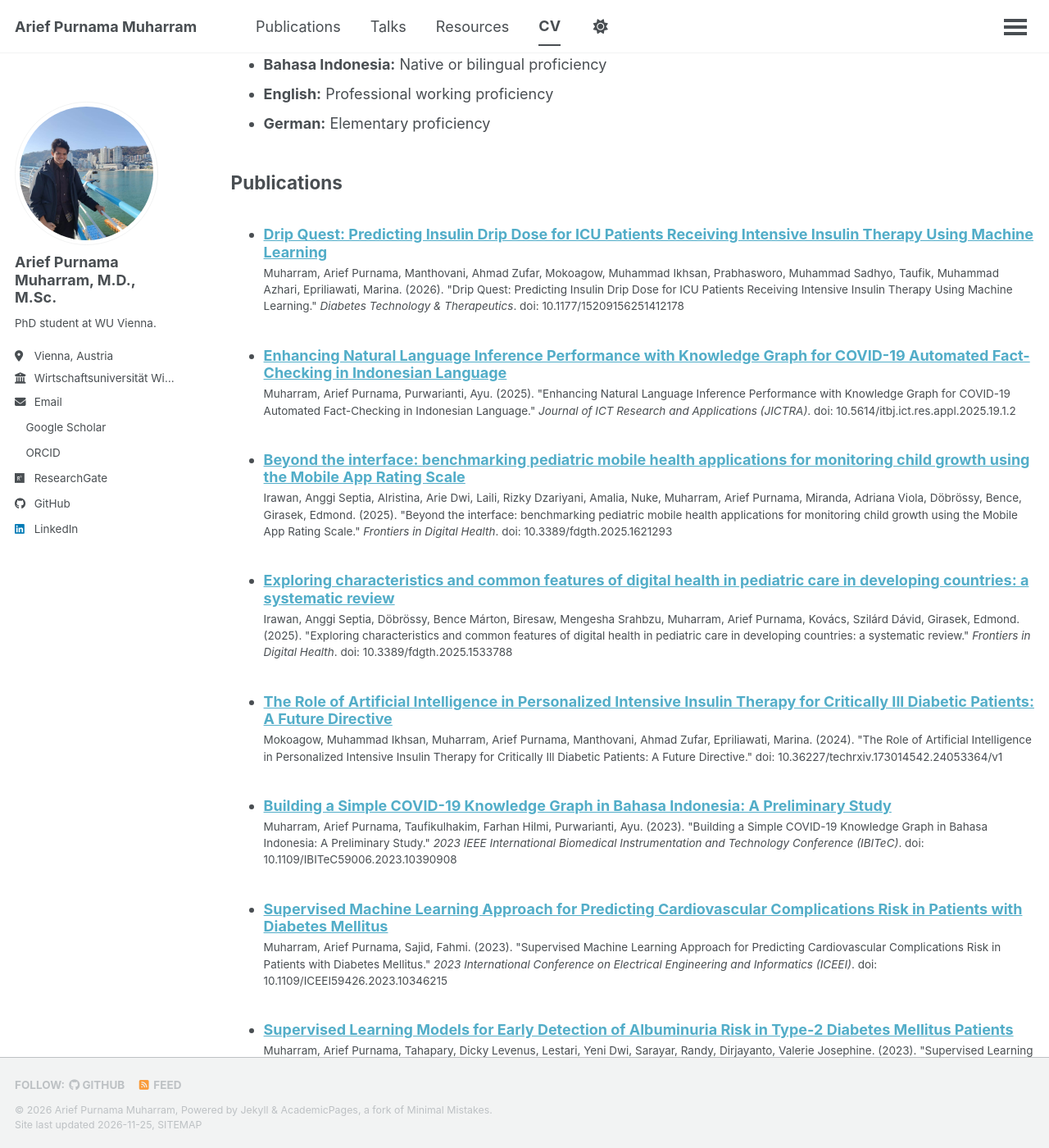
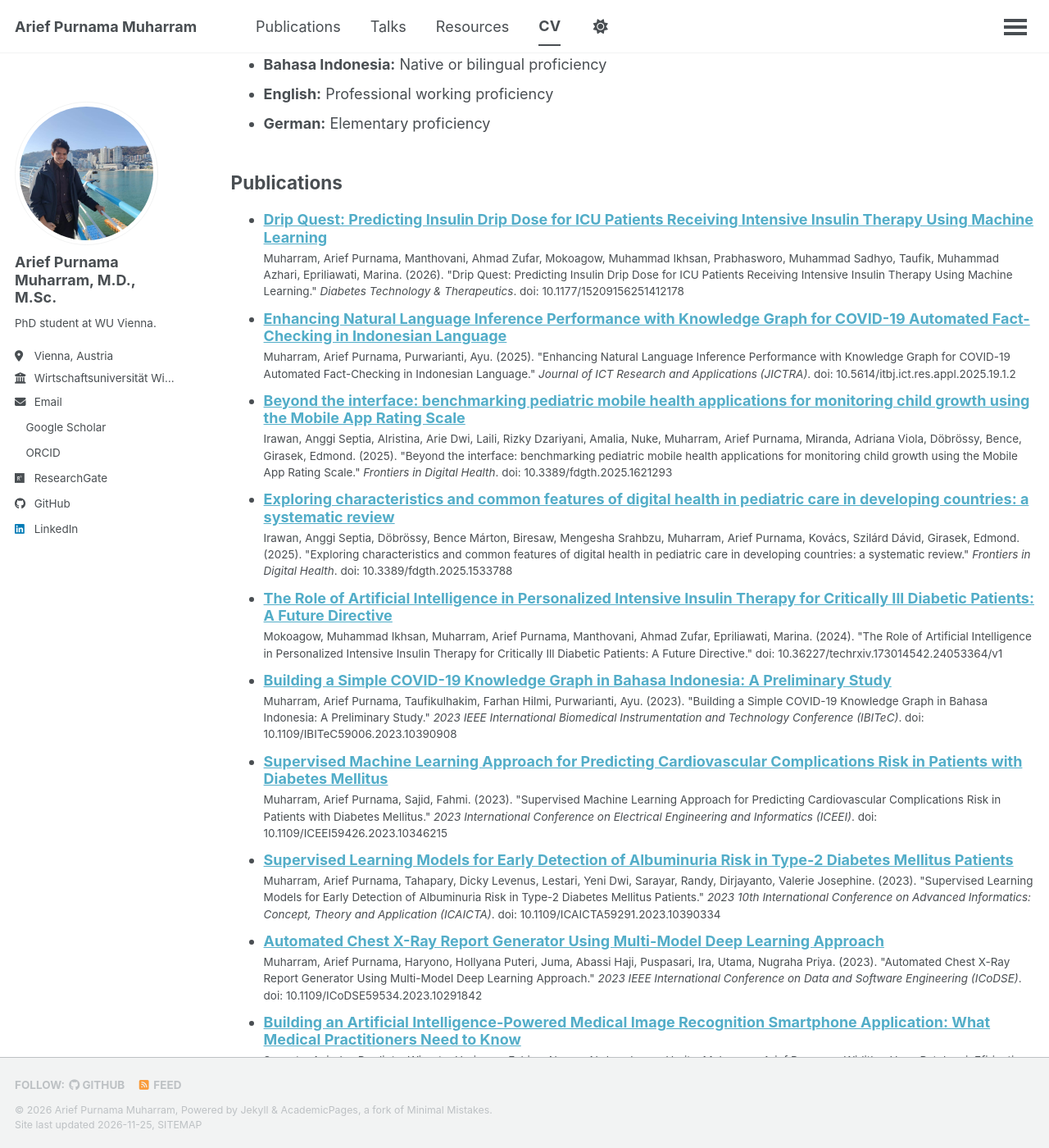
Before and after one commit to ariefpurnamamuharram/ariefpurnamamuharram.github.io, a Jekyll site: the page built from _pages/cv.md, in a window 1280 px wide and 1400 px high, scrolled down 1419 px. Shown: the whole window at 82% size. Built offline with Jekyll 4.4.1, drawn with Linux system fonts in a browser that asks for light colours; a style sheet for code colours, icons or effects is not loaded.

Commit message:
Tighten CV publications/resources/talks item spacing.

```diff
--- a/_pages/cv.md
+++ b/_pages/cv.md
@@ -60,18 +60,18 @@ Languages
 
 Publications
 ------
-  <ul>{% for post in site.publications reversed %}
+  <ul class="cv-list">{% for post in site.publications reversed %}
     {% include archive-single-cv.html %}
   {% endfor %}</ul>
 
 Resources
 ------
-  <ul>{% for post in site.resources reversed %}
+  <ul class="cv-list">{% for post in site.resources reversed %}
     {% include archive-single-cv.html %}
   {% endfor %}</ul>
 
 Talks
 ------
-  <ul>{% for post in site.talks reversed %}
+  <ul class="cv-list">{% for post in site.talks reversed %}
     {% include archive-single-talk-cv.html  %}
   {% endfor %}</ul>
--- a/_sass/layout/_archive.scss
+++ b/_sass/layout/_archive.scss
@@ -147,6 +147,28 @@
   }
 }
 
+/* CV collection lists: match markdown list density (education / experience) */
+.cv-list {
+  .list__item {
+    padding-right: 0;
+
+    .archive__item-title {
+      margin-top: 0;
+      margin-bottom: 0.25em;
+    }
+
+    .archive__item-excerpt,
+    .page__meta {
+      margin-top: 0;
+      margin-bottom: 0;
+    }
+
+    li {
+      margin-bottom: 0.5em;
+    }
+  }
+}
+
 
 /*
    Grid view
```
